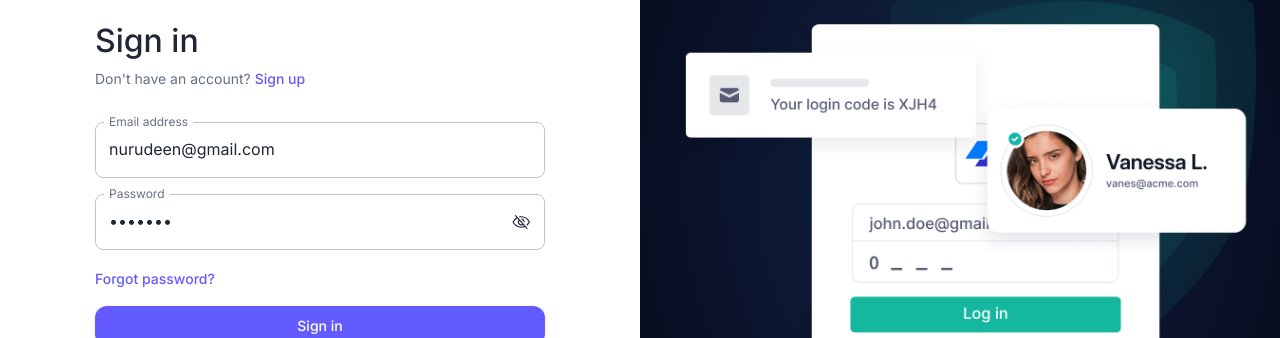
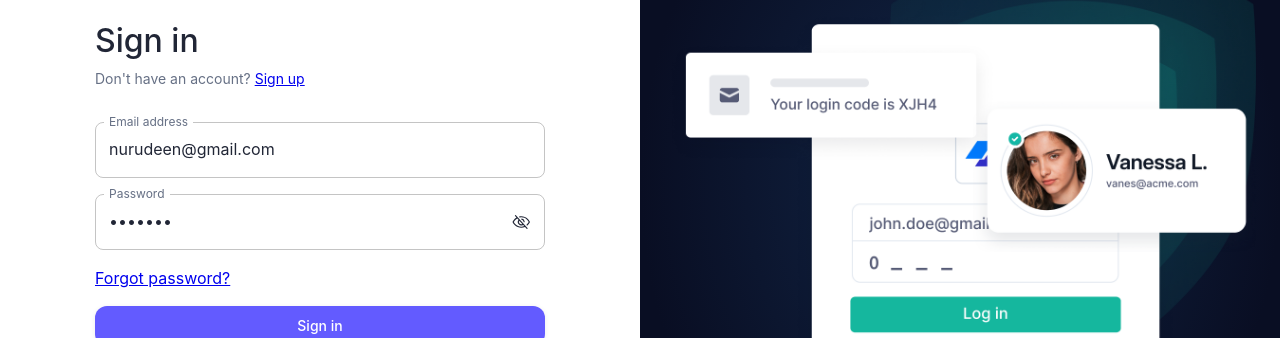
Before and after one commit to Hardey18/group-5-frontend, a Next.js app: page /auth/sign-in in a window 1280 px wide. Shown: the part 218-556 px from the top of the page. Built offline with nearby package versions, Linux system fonts and the light colour scheme; no server answers.

Commit message:
Fix build .

```diff
--- a/src/components/auth/layout.tsx
+++ b/src/components/auth/layout.tsx
@@ -1,11 +1,13 @@
-import * as React from 'react';
-import RouterLink from 'next/link';
-import Box from '@mui/material/Box';
-import Stack from '@mui/material/Stack';
-import Typography from '@mui/material/Typography';
+"use client";
 
-import { paths } from '@/paths';
-import { DynamicLogo } from '@/components/core/logo';
+import * as React from "react";
+import Link from "next/link";
+import Box from "@mui/material/Box";
+import Stack from "@mui/material/Stack";
+import Typography from "@mui/material/Typography";
+
+import { paths } from "@/paths";
+import { DynamicLogo } from "@/components/core/logo";
 
 export interface LayoutProps {
 	children: React.ReactNode;
@@ -15,47 +17,49 @@ export function Layout({ children }: LayoutProps): React.JSX.Element {
 	return (
 		<Box
 			sx={{
-        display: { xs: 'flex', lg: 'grid' },
-        flexDirection: 'column',
-        gridTemplateColumns: '1fr 1fr',
-        minHeight: '100%',
+				display: { xs: "flex", lg: "grid" },
+				flexDirection: "column",
+				gridTemplateColumns: "1fr 1fr",
+				minHeight: "100%",
 			}}
 		>
-      <Box sx={{ display: 'flex', flex: '1 1 auto', flexDirection: 'column' }}>
+			<Box sx={{ display: "flex", flex: "1 1 auto", flexDirection: "column" }}>
 				<Box sx={{ p: 3 }}>
-          <Box component={RouterLink} href={paths.home} sx={{ display: 'inline-block', fontSize: 0 }}>
+					<Link href={paths.home}>
+						<Box sx={{ display: "inline-block", fontSize: 0 }}>
 							<DynamicLogo colorDark="light" colorLight="dark" height={32} width={200} />
 						</Box>
+					</Link>
 				</Box>
-        <Box sx={{ alignItems: 'center', display: 'flex', flex: '1 1 auto', justifyContent: 'center', p: 3 }}>
-          <Box sx={{ maxWidth: '450px', width: '100%' }}>{children}</Box>
+				<Box sx={{ alignItems: "center", display: "flex", flex: "1 1 auto", justifyContent: "center", p: 3 }}>
+					<Box sx={{ maxWidth: "450px", width: "100%" }}>{children}</Box>
 				</Box>
 			</Box>
 			<Box
 				sx={{
-          alignItems: 'center',
-          background: 'radial-gradient(50% 50% at 50% 50%, #122647 0%, #090E23 100%)',
-          color: 'var(--mui-palette-common-white)',
-          display: { xs: 'none', lg: 'flex' },
-          justifyContent: 'center',
+					alignItems: "center",
+					background: "radial-gradient(50% 50% at 50% 50%, #122647 0%, #090E23 100%)",
+					color: "var(--mui-palette-common-white)",
+					display: { xs: "none", lg: "flex" },
+					justifyContent: "center",
 					p: 3,
 				}}
 			>
 				<Stack spacing={3}>
 					<Stack spacing={1}>
-            <Typography color="inherit" sx={{ fontSize: '24px', lineHeight: '32px', textAlign: 'center' }} variant="h1">
-              Welcome to{' '}
-              <Box component="span" sx={{ color: '#15b79e' }}>
+						<Typography color="inherit" sx={{ fontSize: "24px", lineHeight: "32px", textAlign: "center" }} variant="h1">
+							Welcome to{" "}
+							<Box component="span" sx={{ color: "#15b79e" }}>
 								-----
 							</Box>
 						</Typography>
 					</Stack>
-          <Box sx={{ display: 'flex', justifyContent: 'center' }}>
+					<Box sx={{ display: "flex", justifyContent: "center" }}>
 						<Box
 							component="img"
 							alt="Widgets"
 							src="/assets/auth-widgets.png"
-              sx={{ height: 'auto', width: '100%', maxWidth: '600px' }}
+							sx={{ height: "auto", width: "100%", maxWidth: "600px" }}
 						/>
 					</Box>
 				</Stack>
--- a/src/components/auth/sign-in-form.tsx
+++ b/src/components/auth/sign-in-form.tsx
@@ -1,7 +1,7 @@
 "use client";
 
 import * as React from "react";
-import RouterLink from "next/link";
+import Link from "next/link";
 import { useRouter } from "next/navigation";
 import { zodResolver } from "@hookform/resolvers/zod";
 import Alert from "@mui/material/Alert";
@@ -9,7 +9,7 @@ import Button from "@mui/material/Button";
 import FormControl from "@mui/material/FormControl";
 import FormHelperText from "@mui/material/FormHelperText";
 import InputLabel from "@mui/material/InputLabel";
-import Link from "@mui/material/Link";
+// import Link from "@mui/material/Link";
 import OutlinedInput from "@mui/material/OutlinedInput";
 import Stack from "@mui/material/Stack";
 import Typography from "@mui/material/Typography";
@@ -19,10 +19,10 @@ import { Controller, useForm } from "react-hook-form";
 import { z as zod } from "zod";
 
 import { paths } from "@/paths";
+import { getUserProfile } from "@/lib/api/services/user-service";
 import { useLogin } from "@/lib/react-query/auth.mutations";
+import { getUserIdFromToken } from "@/lib/utils/decode-token";
 import { useUser } from "@/hooks/use-user";
-import { getUserIdFromToken } from "@/lib/utils/decode-token";
-import { getUserProfile } from "@/lib/api/services/user-service";
 
 const schema = zod.object({
 	email: zod.string().min(1, { message: "Email is required" }).email(),
@@ -90,8 +90,8 @@ export function SignInForm(): React.JSX.Element {
 				<Typography variant="h4">Sign in</Typography>
 				<Typography color="text.secondary" variant="body2">
 					Don&apos;t have an account?{" "}
-					<Link component={RouterLink} href={paths.auth.signUp} underline="hover" variant="subtitle2">
-						Sign up
+					<Link href={paths.auth.signUp}>
+							Sign up
 					</Link>
 				</Typography>
 			</Stack>
@@ -143,7 +143,7 @@ export function SignInForm(): React.JSX.Element {
 						)}
 					/>
 					<div>
-						<Link component={RouterLink} href={paths.auth.resetPassword} variant="subtitle2">
+						<Link href={paths.auth.resetPassword}>
 							Forgot password?
 						</Link>
 					</div>
--- a/src/components/auth/sign-up-form.tsx
+++ b/src/components/auth/sign-up-form.tsx
@@ -1,7 +1,7 @@
 "use client";
 
 import * as React from "react";
-import RouterLink from "next/link";
+import Link from "next/link";
 import { useRouter } from "next/navigation";
 import { zodResolver } from "@hookform/resolvers/zod";
 import Alert from "@mui/material/Alert";
@@ -9,7 +9,7 @@ import Button from "@mui/material/Button";
 import FormControl from "@mui/material/FormControl";
 import FormHelperText from "@mui/material/FormHelperText";
 import InputLabel from "@mui/material/InputLabel";
-import Link from "@mui/material/Link";
+// import Link from "@mui/material/Link";
 import OutlinedInput from "@mui/material/OutlinedInput";
 import Stack from "@mui/material/Stack";
 import Typography from "@mui/material/Typography";
@@ -69,7 +69,7 @@ export function SignUpForm(): React.JSX.Element {
 				<Typography variant="h4">Sign up</Typography>
 				<Typography color="text.secondary" variant="body2">
 					Already have an account?{" "}
-					<Link component={RouterLink} href={paths.auth.signIn} underline="hover" variant="subtitle2">
+					<Link href={paths.auth.signIn}>
 						Sign in
 					</Link>
 				</Typography>
--- a/src/styles/global.css
+++ b/src/styles/global.css
@@ -1,18 +1,3 @@
-/* Remove if fonts are not used */
-@import '~@fontsource/inter/100.css';
-@import '~@fontsource/inter/200.css';
-@import '~@fontsource/inter/300.css';
-@import '~@fontsource/inter/400.css';
-@import '~@fontsource/inter/500.css';
-@import '~@fontsource/inter/600.css';
-@import '~@fontsource/inter/700.css';
-@import '~@fontsource/inter/800.css';
-@import '~@fontsource/inter/900.css';
-@import '~@fontsource/roboto-mono/300.css';
-@import '~@fontsource/roboto-mono/400.css';
-@import '~@fontsource/plus-jakarta-sans/600.css';
-@import '~@fontsource/plus-jakarta-sans/700.css';
-
 /* Variables */
 :root {
   --icon-fontSize-sm: 1rem;
```
Also changed, not shown: src/app/errors/not-found/page.tsx (+18 -21 lines), src/app/not-found.tsx (+18 -21 lines), src/components/dashboard/layout/mobile-nav.tsx (+5 -3 lines), src/components/dashboard/layout/side-nav.tsx (+74 -72 lines), src/components/dashboard/layout/user-popover.tsx (+8 -4 lines), tsconfig.json (+20 -6 lines). Lines whose indentation alone changed are shown as unchanged.
